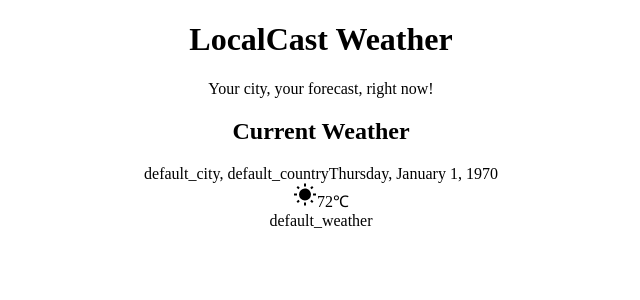
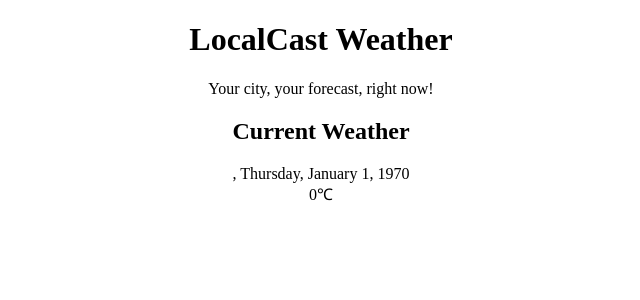
Before and after one commit to saenif/Fineas-Muresan, an Angular app: page / in a window 1280 px wide. Shown: the top 300 px of the page, without its empty margins (319-959 px from the left). Built offline with nearby package versions, Linux system fonts and the light colour scheme; no server answers.

Commit message:
feat(component): add null guarding
#14

```diff
--- a/src/app/current-weather/current-weather.component.html
+++ b/src/app/current-weather/current-weather.component.html
@@ -1,3 +1,4 @@
+<div *ngIf="current">
 <div>
   <div>
     <span>{{current.city}}, {{current.country}}</span>
--- a/src/app/current-weather/current-weather.component.ts
+++ b/src/app/current-weather/current-weather.component.ts
@@ -14,12 +14,12 @@ export class CurrentWeatherComponent implements OnInit {
   constructor(private weatherService: WeatherService) {
     // this is a mock data in case that http request fails
     this.current = {
-      city: 'default_city',
-      country: 'default_country',
-      date: 2017,
-      image: 'assets/img/sunny.svg',
-      temperature: 72,
-      description: 'default_weather',
+      city: '',
+      country: '',
+      date: 0,
+      image: '',
+      temperature: 0,
+      description: '',
     } as ICurrentWeather;
   }
 
```
